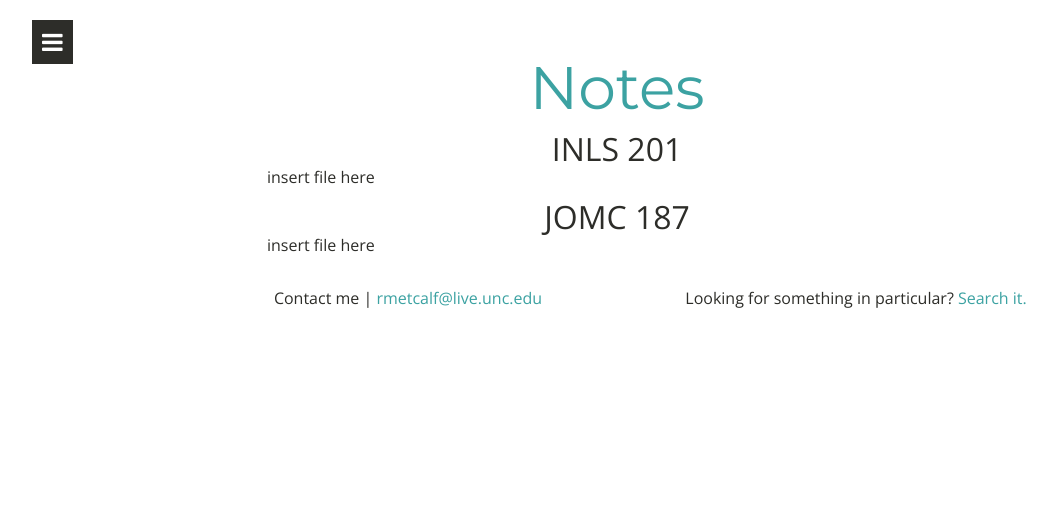
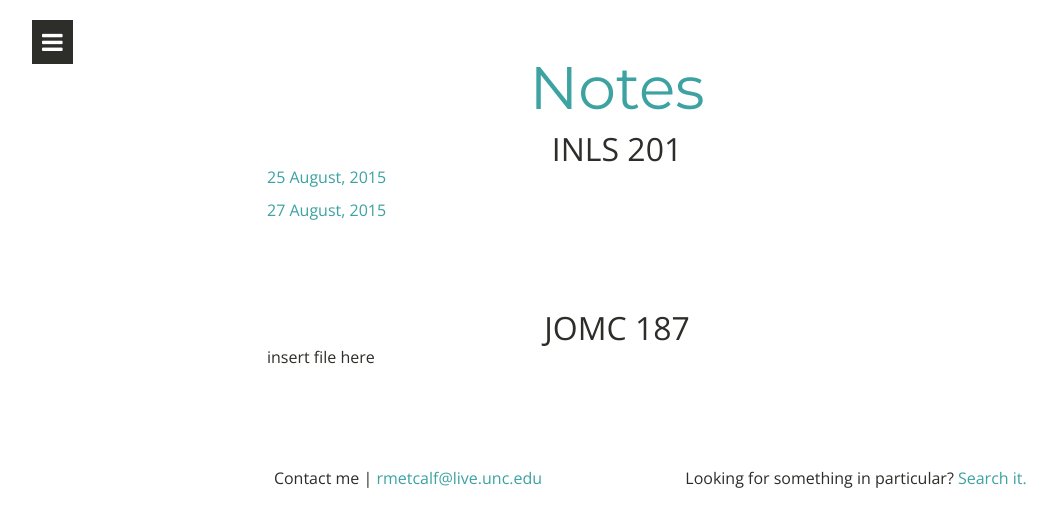
Before and after one commit to rcmetcalf/rcmetcalf.github.io, a Jekyll site: the page built from notes.html, in a window 1280 px wide. Shown: the top 527 px of the page, without its empty margins (8-1065 px from the left). Built offline with Jekyll 4.4.1, drawn with Linux system fonts in a browser that asks for light colours; nearby versions of some CDN libraries; Markdown is read by kramdown in place of the engine named in the settings.

Commit message:
Update notes.html

```diff
--- a/notes.html
+++ b/notes.html
@@ -7,9 +7,16 @@ layout: default
 
     <h1 class="header author-header">Notes</h1>
 	  <h3 class="header" itemprop="headline">INLS 201</h3>
-	    <p>insert file here</p>
+	    <p><a href="content/inls-201-25-08.md">25 August, 2015</a></p>
+	    <p><a href="content/inls-201-27-08.md">27 August, 2015</a></p>
+	    <br>
+	    <br>
+	    <br>
 	  <h3 class="header" itemprop="headline">JOMC 187</h3>
 	    <p>insert file here</p>
+	    <br>
+	    <br>
+	    <br>
 
 
 	</div>
```
